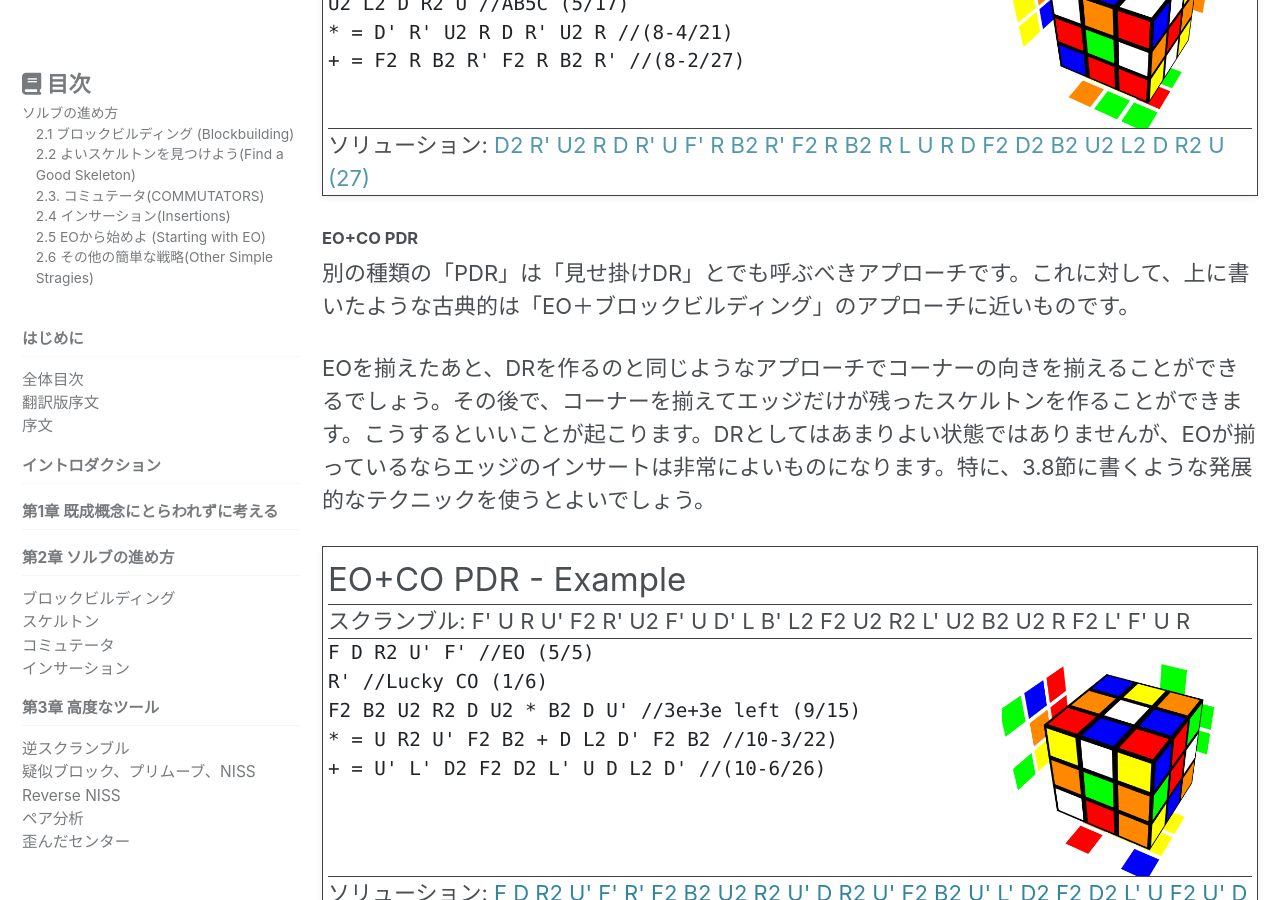
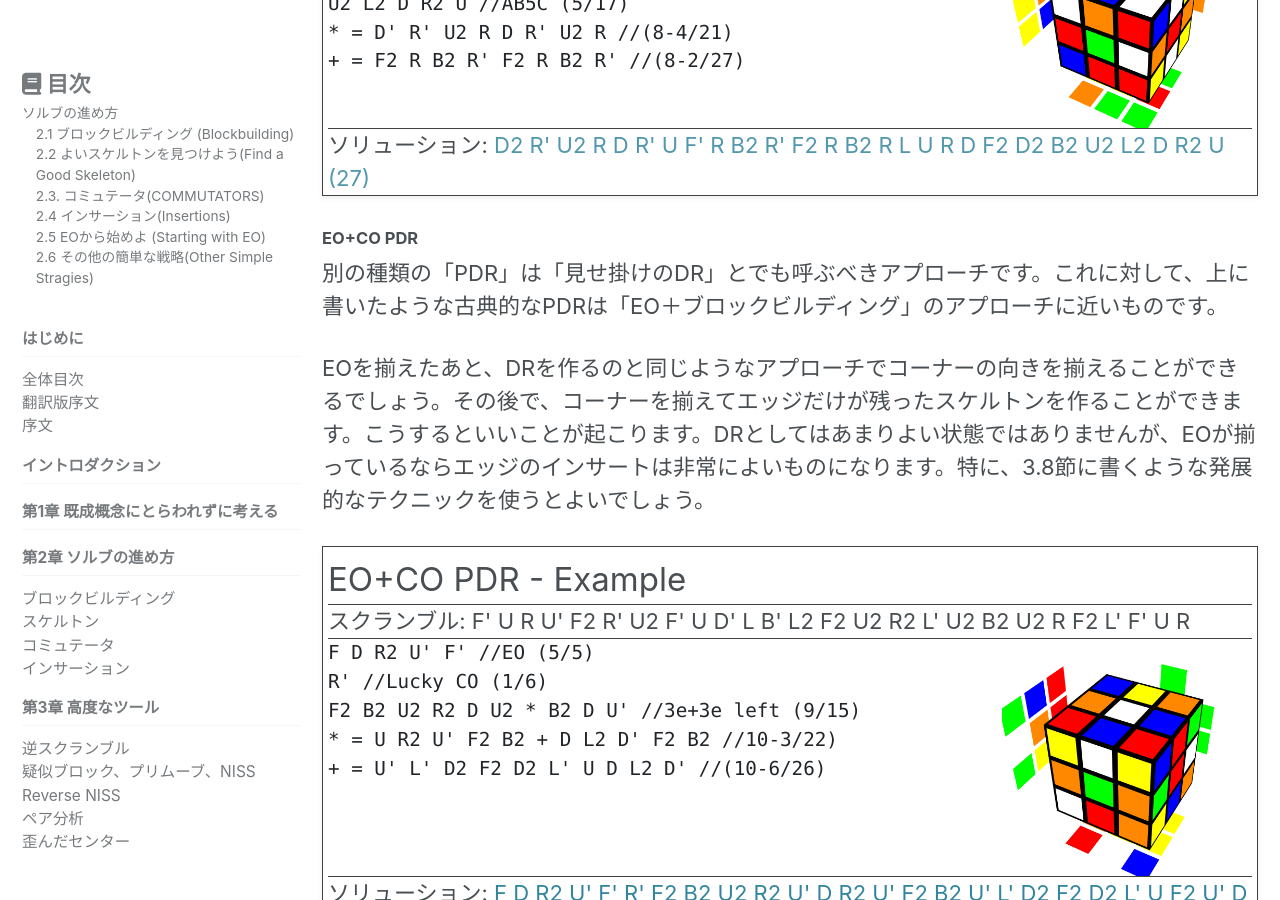
Before and after one commit to kawam1123/translation, a Jekyll site: the page built from _pages/FMC-Tutorial/FMC-tutorial-v3-chapter2.md, in a window 1280 px wide and 900 px high, scrolled down 41953 px. Built offline with Jekyll 4.4.1, drawn with Linux system fonts in a browser that asks for light colours; cached includes are drawn as plain includes; nearby versions of some CDN libraries.

Commit message:
誤字修正

```diff
--- a/_pages/FMC-Tutorial/FMC-tutorial-v3-chapter2.md
+++ b/_pages/FMC-Tutorial/FMC-tutorial-v3-chapter2.md
@@ -1862,7 +1862,7 @@ Solution: D2 R' U2 R D R' U F' R B2 R' F2 R B2 R L U R D F2 D2 B2 U2 L2 D R2 U (
 See on alg.cubing.net
 -->
 ##### EO+CO PDR
-別の種類の「PDR」は「見せ掛けDR」とでも呼ぶべきアプローチです。これに対して、上に書いたような古典的は「EO＋ブロックビルディング」のアプローチに近いものです。
+別の種類の「PDR」は「見せ掛けのDR」とでも呼ぶべきアプローチです。これに対して、上に書いたような古典的なPDRは「EO＋ブロックビルディング」のアプローチに近いものです。
 
 EOを揃えたあと、DRを作るのと同じようなアプローチでコーナーの向きを揃えることができるでしょう。その後で、コーナーを揃えてエッジだけが残ったスケルトンを作ることができます。こうするといいことが起こります。DRとしてはあまりよい状態ではありませんが、EOが揃っているならエッジのインサートは非常によいものになります。特に、3.8節に書くような発展的なテクニックを使うとよいでしょう。
 
```
